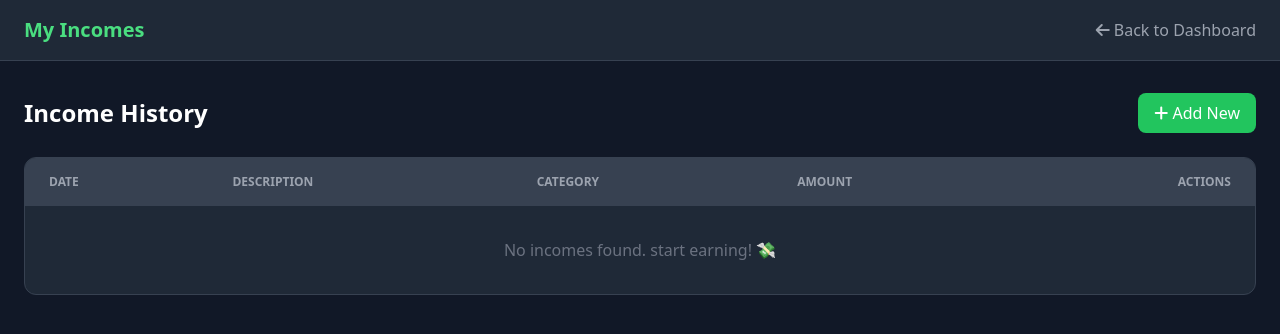
After one commit to imadprogram/smart-wallet-with-mvc, a PHP site: template app/views/incomes/index.php in a window 1280 px wide. The commit adds this page. Shown: the top 334 px of the page. Run offline with PHP 8.4, Linux system fonts and the light colour scheme; the template is opened without the code that fills it, so the values that code supplies are empty; some libraries are stand-ins or nearby versions.

Commit message:
u can see incomes history

```diff
--- /dev/null
+++ b/app/views/incomes/index.php
@@ -0,0 +1,76 @@
+<!DOCTYPE html>
+<html lang="en">
+<head>
+    <meta charset="UTF-8">
+    <meta name="viewport" content="width=device-width, initial-scale=1.0">
+    <title>My Incomes - Smart Wallet</title>
+    <script src="https://cdn.tailwindcss.com"></script>
+    <link href="https://cdnjs.cloudflare.com/ajax/libs/font-awesome/6.0.0/css/all.min.css" rel="stylesheet">
+</head>
+<body class="bg-gray-900 text-white font-sans">
+
+    <nav class="bg-gray-800 border-b border-gray-700 px-6 py-4 flex justify-between items-center mb-8">
+        <h1 class="text-xl font-bold text-green-400">My Incomes</h1>
+        <a href="/smart-wallet-MVC/public/dashboard" class="text-gray-400 hover:text-white transition">
+            <i class="fa-solid fa-arrow-left"></i> Back to Dashboard
+        </a>
+    </nav>
+
+    <div class="container mx-auto px-6">
+
+        <div class="flex justify-between items-center mb-6">
+            <h2 class="text-2xl font-bold">Income History</h2>
+            <a href="/smart-wallet-MVC/public/incomes/create" class="bg-green-500 hover:bg-green-600 text-white px-4 py-2 rounded-lg transition">
+                <i class="fa-solid fa-plus"></i> Add New
+            </a>
+        </div>
+
+        <div class="bg-gray-800 rounded-xl border border-gray-700 overflow-hidden">
+            <table class="w-full text-left">
+                <thead class="bg-gray-700 text-gray-400 uppercase text-xs">
+                    <tr>
+                        <th class="px-6 py-4">Date</th>
+                        <th class="px-6 py-4">Description</th>
+                        <th class="px-6 py-4">Category</th>
+                        <th class="px-6 py-4">Amount</th>
+                        <th class="px-6 py-4 text-right">Actions</th>
+                    </tr>
+                </thead>
+                <tbody class="divide-y divide-gray-700">
+                    <?php if (!empty($incomes)): ?>
+                        <?php foreach ($incomes as $income): ?>
+                            <tr class="hover:bg-gray-750 transition">
+                                <td class="px-6 py-4 text-gray-300"><?= $income->date ?></td>
+                                <td class="px-6 py-4 font-medium"><?= $income->description ?></td>
+                                <td class="px-6 py-4">
+                                    <span class="bg-gray-700 text-green-400 text-xs px-2 py-1 rounded-full">
+                                        <?= $income->category_name ?? 'Uncategorized' ?>
+                                    </span>
+                                </td>
+                                <td class="px-6 py-4 text-green-400 font-bold">
+                                    +$<?= number_format($income->amount, 2) ?>
+                                </td>
+                                <td class="px-6 py-4 text-right space-x-2">
+                                    <a href="/smart-wallet-MVC/public/incomes/edit/<?= $income->id ?>" class="text-blue-400 hover:text-blue-300">
+                                        <i class="fa-solid fa-pen"></i>
+                                    </a>
+                                    <a href="/smart-wallet-MVC/public/incomes/delete/<?= $income->id ?>" class="text-red-400 hover:text-red-300" onclick="return confirm('Are you sure?');">
+                                        <i class="fa-solid fa-trash"></i>
+                                    </a>
+                                </td>
+                            </tr>
+                        <?php endforeach; ?>
+                    <?php else: ?>
+                        <tr>
+                            <td colspan="5" class="px-6 py-8 text-center text-gray-500">
+                                No incomes found. start earning! 💸
+                            </td>
+                        </tr>
+                    <?php endif; ?>
+                </tbody>
+            </table>
+        </div>
+    </div>
+
+</body>
+</html>
```
Also changed, not shown: app/controllers/IncomesController.php (+14 -0 lines), app/models/expense.php (+12 -0 lines), app/models/income.php (+6 -1 lines), app/views/dashboard/index.php (+10 -10 lines).
